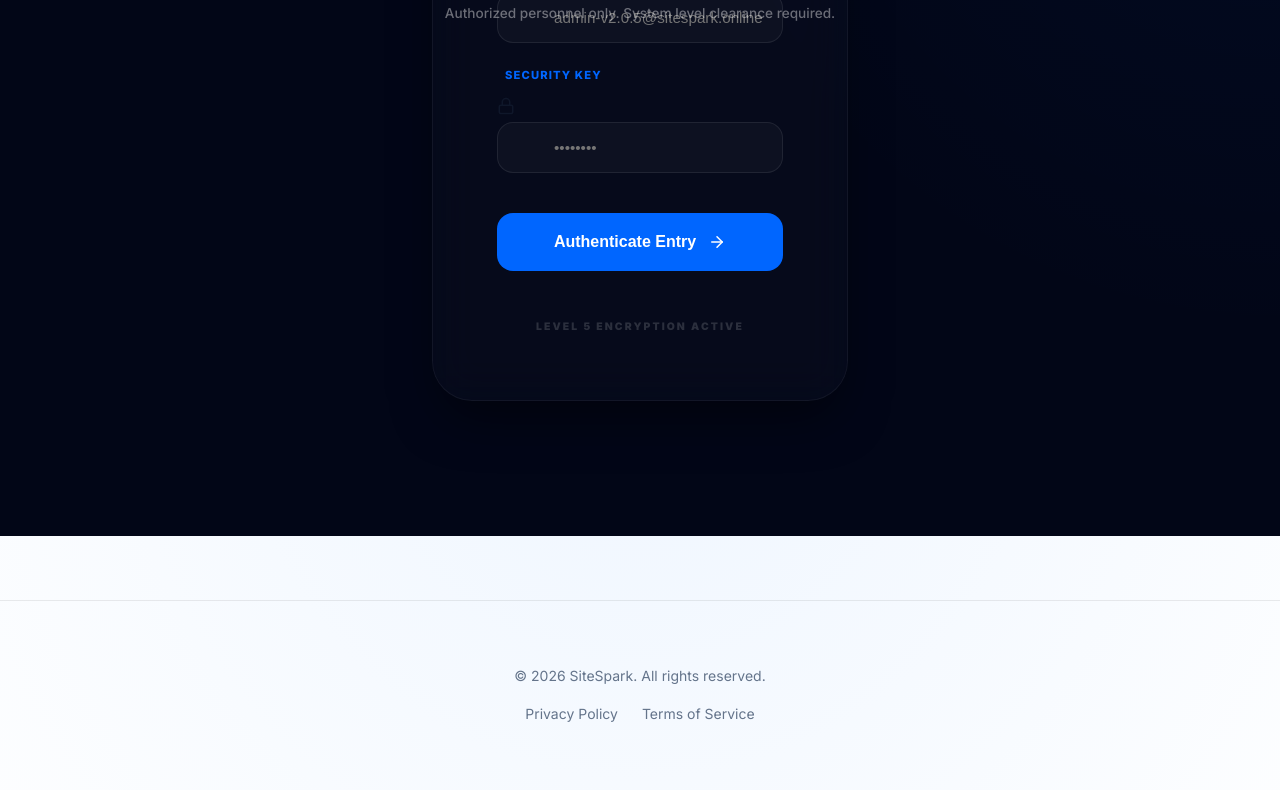
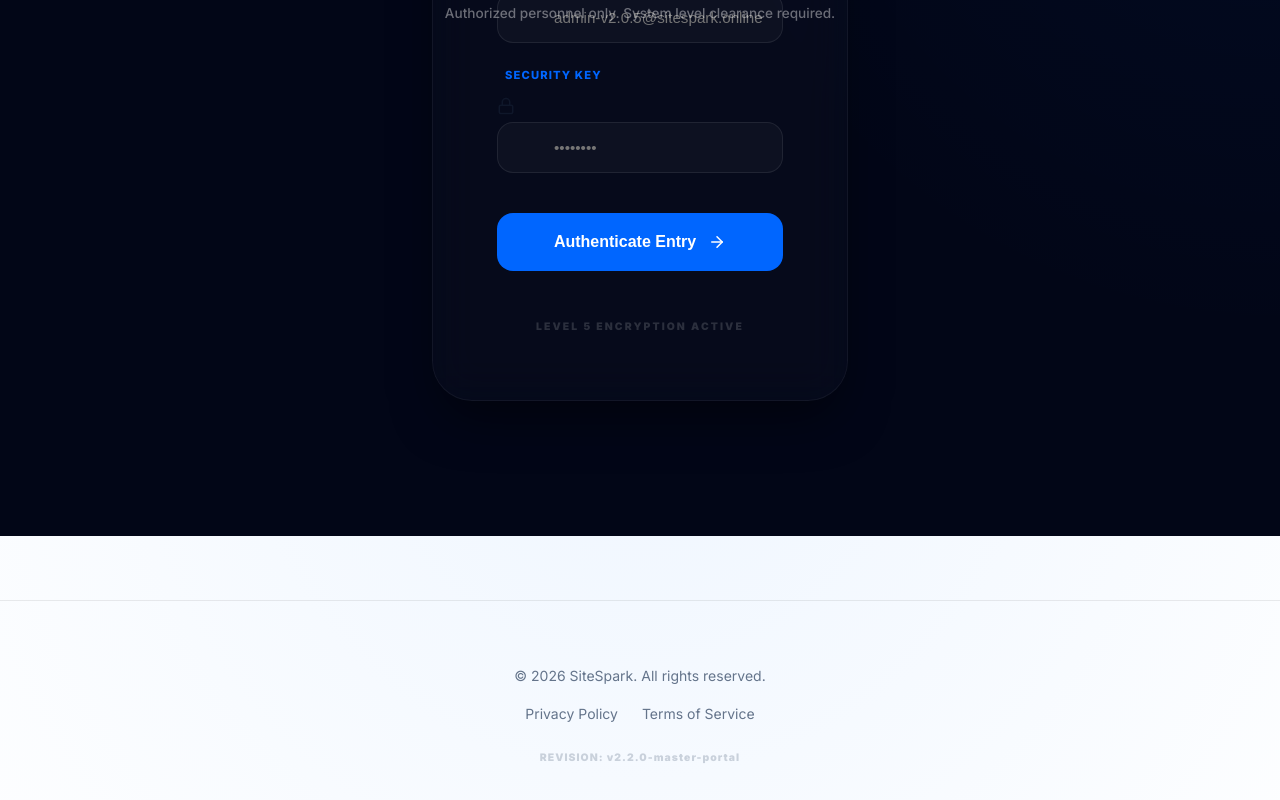
Before and after one commit to maduranga-hub/sitespark, a Next.js app: page /admin/login in a window 1280 px wide. Shown: the part 264-1064 px from the top of the page. Built offline with nearby package versions, Linux system fonts and the light colour scheme; no server answers.

Commit message:
chore: add v2.2.0 version tag to footer

```diff
--- a/app/layout.tsx
+++ b/app/layout.tsx
@@ -62,9 +62,12 @@ export default function RootLayout({
         <footer style={{ padding: '4rem 0', borderTop: '1px solid var(--glass-border)', marginTop: '4rem' }}>
           <div className="container" style={{ textAlign: 'center', color: 'var(--text-muted)', fontSize: '0.875rem' }}>
             <div style={{ marginBottom: '1rem' }}>&copy; {new Date().getFullYear()} SiteSpark. All rights reserved.</div>
-            <div style={{ display: 'flex', gap: '1.5rem', justifyContent: 'center' }}>
+            <div style={{ display: 'flex', gap: '1.5rem', justifyContent: 'center', marginBottom: '1.5rem' }}>
               <Link href="/privacy">Privacy Policy</Link>
               <Link href="/terms">Terms of Service</Link>
+            </div>
+            <div style={{ opacity: 0.3, fontSize: '0.65rem', fontWeight: 900, letterSpacing: '0.1em' }}>
+              REVISION: v2.2.0-master-portal
             </div>
           </div>
         </footer>
```
